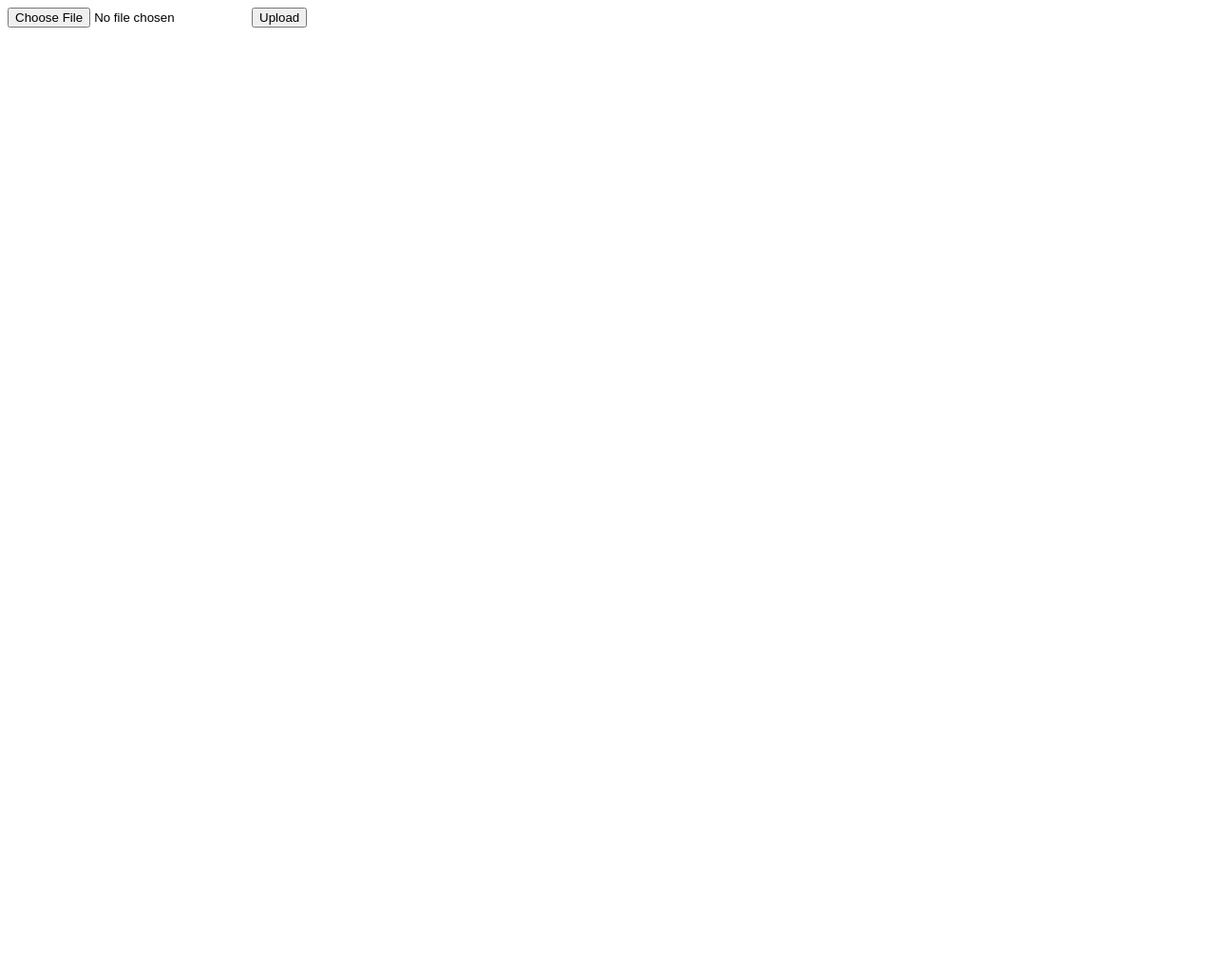
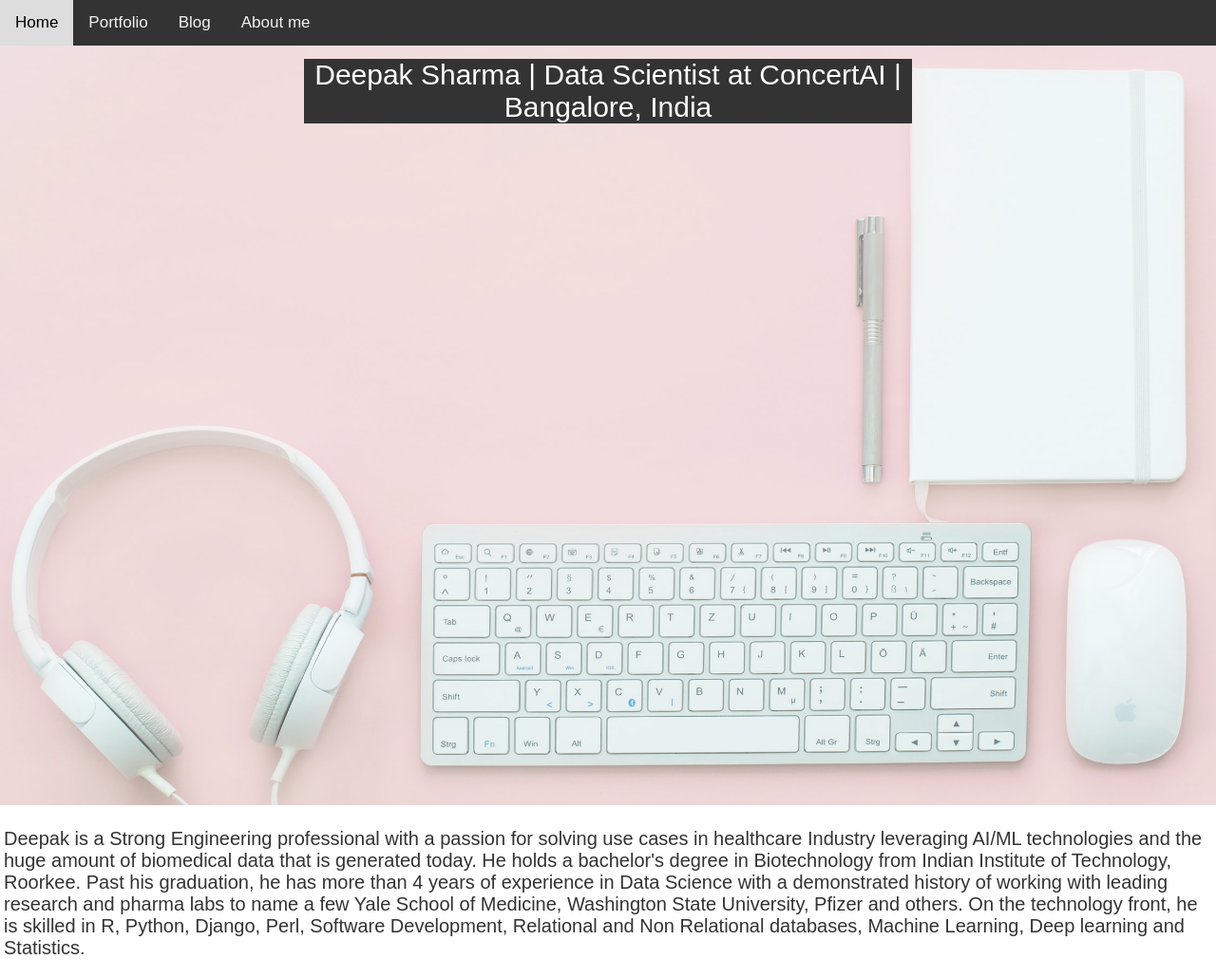
Before and after one commit to TheBiotechGuy/img_classification, a Django app: page / in a window 1280 px wide. Before the commit the page is almost empty. Shown: the whole page at 95% size. Before the commit the page ends 29 px from the top, so only its background shows below. Run offline with Django 3.2, Linux system fonts and the light colour scheme.

Commit message:
Added few more pages

```diff
--- a/img_classify/settings.py
+++ b/img_classify/settings.py
@@ -59,7 +59,7 @@
 TEMPLATES = [
     {
         'BACKEND': 'django.template.backends.django.DjangoTemplates',
-        'DIRS': [],
+        'DIRS': [os.path.join(BASE_DIR, 'templates/')],
         'APP_DIRS': True,
         'OPTIONS': {
             'context_processors': [
@@ -135,6 +135,10 @@
 STATIC_URL = '/static/'
 STATIC_ROOT = os.path.join(BASE_DIR, 'static')
 
+STATICFILES_DIRS = (
+    os.path.join(BASE_DIR, 'static'),
+)
+
 
 MEDIA_ROOT = os.path.join(BASE_DIR, 'media')
 MEDIA_URL = 'media/'
--- a/img_classify/urls.py
+++ b/img_classify/urls.py
@@ -17,8 +17,11 @@
 from django.urls import path
 from . import views
 from django.conf.urls.static import static
-from img_classify.settings import MEDIA_URL, MEDIA_ROOT
+from img_classify.settings import MEDIA_URL, MEDIA_ROOT,STATIC_URL,STATIC_ROOT
 urlpatterns = [
-    path('', views.index, name='homepage'),
+    path('', views.home, name='home'),
+    path('model/', views.model, name='model'),
     path('admin/', admin.site.urls),
-] + static(MEDIA_URL, document_root=MEDIA_ROOT)
+    path('about/', views.about, name = 'about'),
+    path('blog/', views.blog, name = 'blog'),
+] + static(MEDIA_URL, document_root=MEDIA_ROOT) + static(STATIC_URL, document_root=STATIC_ROOT)
--- a/img_classify/views.py
+++ b/img_classify/views.py
@@ -1,5 +1,5 @@
 from django.shortcuts import render
-from django.http import JsonResponse
+from django.http import JsonResponse,HttpResponse
 import base64
 from django.core.files.base import ContentFile
 from django.core.files.storage import default_storage
@@ -17,7 +17,7 @@
 import os
 from img_classify.settings import MEDIA_ROOT#, model,train_generator
 
-def index(request):
+def model(request):
     if  request.method == "POST":
         f=request.FILES['sentFile'] # here you get the files needed
         response = {}
@@ -34,17 +34,11 @@
         images = np.vstack([x])
 
         model = load_model('model.h5')
-        # model.compile(loss='binary_crossentropy',
-        #       optimizer='rmsprop',
-        #       metrics=['accuracy'])
         pred = model.predict(x)
         classes = np.array(pred)
         classes = np.where(classes > 0.5, 1, 0)
         label_map = {"cars":0,"planes":1}#(train_generator.class_indices)
         label_map = dict((v,k) for k,v in label_map.items())
-        print("Lable map: ",label_map)
-        print("model.predict(x): ",model.predict(x))
-        print("classes: ",classes)
 
         predictions = [label_map[k] for k in classes[:,0]]
 
@@ -56,6 +50,16 @@
 
 
         response['name'] = f"Predicted class is : {predictions[0]} and the Probability of it being a {predictions[0]} is : {prob}"
-        return render(request,'homepage.html',response)
+        return render(request,'model.html',response)
     else:
-        return render(request,'homepage.html')
+        return render(request,'model.html')
+
+def home(request):
+    return render(request, 'home.html')
+
+def about(request):
+    return HttpResponse("This is my about page")
+
+
+def blog(request):
+    return HttpResponse("Stay Tuned for the blogs. Coming soon!")
--- /dev/null
+++ b/templates/home.html
@@ -0,0 +1,76 @@
+<!DOCTYPE html>
+<html>
+
+<head>
+<meta name="viewport" content="width=device-width, initial-scale=1">
+<style>
+body {
+  margin: 0;
+  font-family: Arial, Helvetica, sans-serif;
+}
+
+.topnav {
+  overflow: hidden;
+  background-color: #333;
+}
+
+.topnav a {
+  float: left;
+  color: #f2f2f2;
+  text-align: center;
+  padding: 14px 16px;
+  text-decoration: none;
+  font-size: 17px;
+}
+
+.topnav a:hover {
+  background-color: #ddd;
+  color: black;
+}
+
+.topnav a.active {
+  background-color: #04AA6D;
+  color: white;
+}
+.container {
+  position: relative;
+}
+
+.center {
+  position: absolute;
+  top: 6%;
+  left: 50%;
+  transform: translate(-50%, -50%);
+  font-size: 18px;
+}
+
+img {
+  width: 100%;
+  height: 800px;
+  opacity: 0.7;
+}
+</style>
+</head>
+
+
+<body>
+
+<div class="topnav">
+  <a href="">Home</a>
+  <a href="/model">Portfolio</a>
+  <a href="/blog">Blog</a>
+  <a href="/about">About me</a>
+</div>
+
+<div class="container">
+  <img src="static/work.jpeg" alt="Cinque Terre">
+  <div class="center" style="background-color: #333; text-align: center;color: white;text-shadow: 5px;font-size: 30px;">Deepak Sharma | Data Scientist at ConcertAI | Bangalore, India</div>
+
+</div>
+
+<div style="color: #333; font-size: 20px;margin-left: 4px;margin-right: 4px;">
+  <p>Deepak is a Strong Engineering professional with a passion for solving use cases in healthcare Industry leveraging AI/ML technologies and the huge amount of biomedical data that is generated today. He holds a bachelor's degree in Biotechnology from Indian Institute of Technology, Roorkee. Past his graduation, he has more than 4 years of experience in Data Science with a demonstrated history of working with leading research and pharma labs to name a few Yale School of Medicine, Washington State University, Pfizer and others. On the technology front, he is skilled in R, Python, Django, Perl, Software Development, Relational and Non Relational databases, Machine Learning, Deep learning and Statistics.</p>
+</div>
+
+</body>
+</html>
--- a/img_classify/templates/homepage.html
+++ b/templates/model.html
@@ -1,3 +1,5 @@
+
+
 <form method="post" enctype="multipart/form-data">
     {% csrf_token %}
     <input type="file" name="sentFile" />
```
Also changed, not shown: static/Homepage.jpg (added), static/work.jpeg (added), static/work2.jpeg (added), 1 other file.
